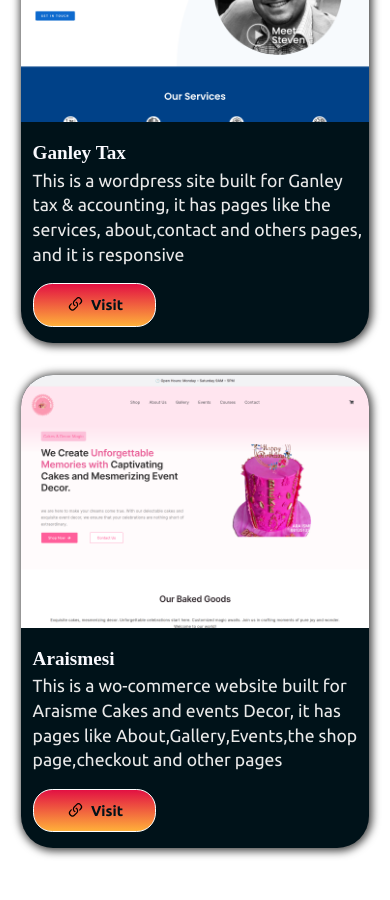
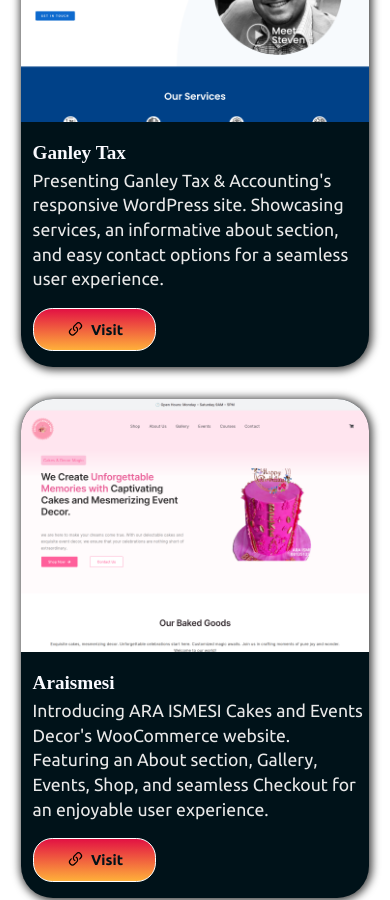
Before and after one commit to Walexz01/My-Portfolio, a React (Vite) app: page / in a window 390 px wide. Shown: the part 3920-4820 px from the top of the page. Built offline with nearby package versions, Linux system fonts and the light colour scheme.

Commit message:
update the project desc and style

```diff
--- a/src/Data/Projects.ts
+++ b/src/Data/Projects.ts
@@ -18,13 +18,13 @@
     {
         image:ganleytax,
         name:"Ganley Tax",
-        details: 'This is a wordpress site built for Ganley tax & accounting, it has pages like the services, about,contact and others pages, and it is responsive',
+        details: "Presenting Ganley Tax & Accounting's responsive WordPress site. Showcasing services, an informative about section, and easy contact options for a seamless user experience.",
         siteLink:'https://www.ganleytax.com/'
     },
     {
         image:araismesi,
         name:"Araismesi",
-        details: 'This is a wo-commerce website built for Araisme Cakes and events Decor, it has pages like About,Gallery,Events,the shop page,checkout and other pages ',
+        details: "Introducing ARA ISMESI Cakes and Events Decor's WooCommerce website. Featuring an About section, Gallery, Events, Shop, and seamless Checkout for an enjoyable user experience.",
         siteLink:'https://www.araismesi.com/'
     },
     // {
--- a/src/components/Projectcard.tsx
+++ b/src/components/Projectcard.tsx
@@ -11,10 +11,12 @@
 }: Project) => {
   return (
     <div className="projects__card">
-      <img src={image} alt="" />
-      <div className="project__details">
-        <h3 className="project__name ">{name}</h3>
-        <p className="project__about">{details}</p>
+      <div className="card_content">
+        <img src={image} alt="" />
+        <div className="project__details">
+          <h3 className="project__name ">{name}</h3>
+          <p className="project__about">{details}</p>
+        </div>
       </div>
       <div className="project__action__btn ">
         {githubLinnk && (
--- a/src/index.css
+++ b/src/index.css
@@ -6,10 +6,10 @@
 }
 
 :root {
-  --color__primary: #E21143;
-  --color__secondary: #FFB03A;
+  --color__primary: #e21143;
+  --color__secondary: #ffb03a;
   --color__l_black: #001219;
-  --color__black-100: #343a40
+  --color__black-100: #343a40;
 }
 
 h1,
@@ -19,16 +19,16 @@
 h5,
 h6 {
   color: var(--color__l_black);
-  font-family: 'Lato', sans-serif;
-  font-family: 'Lato', sans-serif;
+  font-family: "Lato", sans-serif;
+  font-family: "Lato", sans-serif;
 }
 
 p,
 span {
   color: var(--color__black-100);
-  font-family: 'Ubuntu', sans-serif;
+  font-family: "Ubuntu", sans-serif;
   line-height: 1.3;
-  font-family: 'Ubuntu', sans-serif;
+  font-family: "Ubuntu", sans-serif;
   line-height: 1.3;
 }
 
@@ -36,7 +36,7 @@
   text-decoration: none;
   color: 001219;
   font-weight: 600;
-  font-family: 'Ubuntu', sans-serif;
+  font-family: "Ubuntu", sans-serif;
   color: #001219;
 }
 
@@ -71,7 +71,7 @@
 
 .nav__container {
   width: 80%;
-  padding: 1rem .7rem;
+  padding: 1rem 0.7rem;
 }
 
 .nav__items {
@@ -86,7 +86,7 @@
 }
 
 .sub {
-  font-size: .9rem;
+  font-size: 0.9rem;
   color: var(--color__secondary);
 }
 
@@ -98,7 +98,6 @@
 
 .nav__link a {
   color: whitesmoke;
-
 }
 
 .nav__link a:hover {
@@ -120,7 +119,7 @@
   grid-template-columns: 1fr 1fr;
   gap: 5rem;
   align-items: center;
-  font-family: 'Lato', sans-serif;
+  font-family: "Lato", sans-serif;
 
   padding: 3rem 0 1rem 0;
 }
@@ -135,7 +134,11 @@
 }
 
 .gradient__text {
-  background: linear-gradient(60deg, var(--color__primary), var(--color__secondary));
+  background: linear-gradient(
+    60deg,
+    var(--color__primary),
+    var(--color__secondary)
+  );
   -webkit-text-fill-color: transparent;
   -webkit-background-clip: text;
 }
@@ -152,24 +155,23 @@
 }
 
 .btn {
-  padding: .7rem 2rem;
+  padding: 0.7rem 2rem;
   border-radius: 1.2rem;
   outline: none;
   font-size: 1rem;
   white-space: nowrap;
   background-color: white;
 
-  margin-right: .4rem;
+  margin-right: 0.4rem;
   border: 1px solid var(--color__l_black);
   display: inline-flex;
   align-items: center;
-  gap: .4rem;
+  gap: 0.4rem;
 }
 
 .btn a {
   color: var(--color__l_black);
   font-weight: 600;
-
 }
 
 .btn svg {
@@ -179,8 +181,7 @@
 .btn__colored {
   background: linear-gradient(var(--color__primary), var(--color__secondary));
   border: 1px solid white;
-  transition: all .5s ease-in;
-
+  transition: all 0.5s ease-in;
 }
 
 .btn__colored:hover {
@@ -191,8 +192,7 @@
 .color__hover__btn:hover {
   background: linear-gradient(var(--color__primary), var(--color__secondary));
   border: 1px solid white;
-  transition: all .5s ease-in;
-
+  transition: all 0.5s ease-in;
 }
 
 .hero__right img {
@@ -208,14 +208,13 @@
 
 .heading h2 {
   font-size: 2.7rem;
-  padding-bottom: .7rem;
-  font-family: 'Ubuntu', sans-serif;
+  padding-bottom: 0.7rem;
+  font-family: "Ubuntu", sans-serif;
 }
 
 .heading p {
-  font-family: 'Lato', sans-serif;
+  font-family: "Lato", sans-serif;
   font-size: 1.5rem;
-
 }
 
 .about__contents {
@@ -234,7 +233,7 @@
 }
 
 .about__right {
-  padding-top: .5rem;
+  padding-top: 0.5rem;
 }
 
 .about__right--content h3 {
@@ -243,7 +242,7 @@
 
 .about__contents p {
   font-size: 1.2rem;
-  padding: .5rem 0 .7rem 0;
+  padding: 0.5rem 0 0.7rem 0;
 }
 
 .details__container {
@@ -258,8 +257,8 @@
   display: flex;
   flex-wrap: nowrap;
   align-items: center;
-  margin: 0 0 .8rem 0;
-  gap: .3rem;
+  margin: 0 0 0.8rem 0;
+  gap: 0.3rem;
 }
 
 .about__left {
@@ -290,7 +289,6 @@
 /* ===================== services section ======================= */
 .services__section {
   background: var(--color__l_black);
-  ;
 }
 
 .services {
@@ -307,7 +305,7 @@
   border-radius: 1rem;
   padding: 2rem 1.5rem;
   border: 2px solid transparent;
-  transition: all .5s ease-in;
+  transition: all 0.5s ease-in;
 }
 
 .service:hover {
@@ -320,7 +318,7 @@
 }
 
 .service__heading {
-  margin-bottom: .5rem;
+  margin-bottom: 0.5rem;
   font-size: 1.4rem;
   line-height: 1.3;
 }
@@ -344,7 +342,9 @@
   overflow: hidden;
   padding-bottom: 1rem;
   box-shadow: 1px 1px 9px 2px rgba(0, 0, 0, 0.75);
-
+  display: flex;
+  flex-direction: column;
+  justify-content: space-between;
 }
 
 .projects__card img {
@@ -357,10 +357,9 @@
 
 .project__name {
   font-size: 1.4rem;
-  padding-bottom: .5rem;
+  padding-bottom: 0.5rem;
   color: #fafaff;
   font-family: cursive;
-
 }
 
 .project__about {
@@ -372,7 +371,7 @@
 .project__action__btn {
   display: flex;
   flex-wrap: wrap;
-  gap: .5rem;
+  gap: 0.5rem;
   padding: 0 1rem;
 }
 
@@ -383,7 +382,6 @@
 .visit__btn:hover a,
 .visit__btn:hover svg {
   color: var(--color__l_black);
-
 }
 
 /*=====================  contact section ================== */
@@ -421,7 +419,6 @@
 
 .contact__heading p {
   color: white;
-
 }
 
 .contact__bottom {
@@ -436,7 +433,7 @@
 }
 
 .contact__intro {
-  padding: .6rem 0;
+  padding: 0.6rem 0;
   font-size: 1.1rem;
   color: white;
 }
@@ -446,12 +443,12 @@
 }
 
 .contact_link {
-  padding-bottom: .7rem;
+  padding-bottom: 0.7rem;
 }
 
 .contact_link svg {
   color: #9b2226;
-  padding-right: .2rem;
+  padding-right: 0.2rem;
 }
 
 .contact_link h3 {
@@ -465,14 +462,13 @@
 .feedback {
   display: flex;
   align-items: flex-start;
-  padding: 1rem 0 .5rem 0;
+  padding: 1rem 0 0.5rem 0;
   font-size: 1.2rem;
-  gap: .3rem;
+  gap: 0.3rem;
 }
 
 .sent__feedback {
   color: green;
-
 }
 
 .erroor__feedback {
@@ -504,24 +500,20 @@
 .bottom__nav__link a {
   color: #001219;
   font-size: 1.4rem;
-
 }
 
 .bottom__nav__link a:hover {
   color: var(--color__secondary);
-
 }
 
 .end {
   font-size: 1.5rem;
   color: #001219;
-  font-family: 'Ubuntu', sans-serif;
-
+  font-family: "Ubuntu", sans-serif;
 }
 
 /* ============= media query for 1024px screen =============== */
-@media (max-width : 1024px) {
-
+@media (max-width: 1024px) {
   /* =========== aboutt section ============ */
   .heading {
     padding-bottom: 1.5rem;
@@ -529,7 +521,7 @@
 
   .heading h2 {
     font-size: 2.4rem;
-    padding-bottom: .4rem;
+    padding-bottom: 0.4rem;
   }
 
   .heading p {
@@ -548,7 +540,7 @@
   }
 
   .about__right {
-    padding-top: .3rem;
+    padding-top: 0.3rem;
   }
 
   .about__right--content h3 {
@@ -564,14 +556,14 @@
     grid-template-columns: 1fr 1fr;
     gap: 1rem;
     align-items: center;
-    padding-bottom: .5rem;
+    padding-bottom: 0.5rem;
   }
 
   .detail {
     display: flex;
     flex-wrap: nowrap;
     align-items: center;
-    margin: 0 0 .5rem 0;
+    margin: 0 0 0.5rem 0;
   }
 
   .detail h3 {
@@ -593,7 +585,7 @@
   }
 
   .service__heading {
-    margin-bottom: .5rem;
+    margin-bottom: 0.5rem;
     font-size: 1.3rem;
   }
 
@@ -608,13 +600,12 @@
   }
 
   .project__details {
-    padding: .5rem 0 .7rem .7rem;
+    padding: 0.5rem 0 0.7rem 0.7rem;
   }
 
   .project__name {
     font-size: 1.3rem;
-    padding-bottom: .2rem;
-
+    padding-bottom: 0.2rem;
   }
 
   .project__about {
@@ -622,15 +613,12 @@
   }
 
   .project__action__btn {
-    padding: 0 .7rem;
+    padding: 0 0.7rem;
   }
-
-
-
 }
 
 /* ============= media query for 768px screen =============== */
-@media (max-width : 768px) {
+@media (max-width: 768px) {
   section {
     padding: 3rem 1rem;
   }
@@ -642,7 +630,7 @@
   /* ================= NAvBar style ==================== */
   .nav__container {
     width: 90%;
-    padding: .7rem .5rem;
+    padding: 0.7rem 0.5rem;
   }
 
   .nav__logo {
@@ -662,7 +650,6 @@
     justify-content: center;
     font-size: 1.3rem;
     display: none;
-
   }
 
   .nav__link {
@@ -671,9 +658,8 @@
     padding: 1rem;
     border-radius: 2rem;
     text-align: center;
-    transition: all .5s ease-in;
-    margin: .2rem 0;
-
+    transition: all 0.5s ease-in;
+    margin: 0.2rem 0;
   }
 
   .nav__link:hover {
@@ -732,7 +718,7 @@
 
   .heading h2 {
     font-size: 2rem;
-    padding-bottom: .3rem;
+    padding-bottom: 0.3rem;
   }
 
   .heading p {
@@ -759,16 +745,16 @@
 
   .about__contents p {
     font-size: 1.1rem;
-    padding: .3rem 0 .5rem 0;
+    padding: 0.3rem 0 0.5rem 0;
   }
 
   .details__container {
     grid-template-columns: 1fr 1fr;
-    padding: .5rem 0;
+    padding: 0.5rem 0;
   }
 
   .detail {
-    margin: 0 0 .5rem 0;
+    margin: 0 0 0.5rem 0;
   }
 
   .detail h3 {
@@ -785,12 +771,12 @@
   }
 
   .project__details {
-    padding: .3rem 0 1rem .5rem;
+    padding: 0.3rem 0 1rem 0.5rem;
   }
 
   .project__name {
     font-size: 1rem;
-    padding-bottom: .5rem;
+    padding-bottom: 0.5rem;
   }
 
   .project__about {
@@ -800,14 +786,13 @@
   .project__action__btn {
     display: flex;
     flex-wrap: wrap;
-    gap: .5rem;
-    padding: 0 .5rem;
+    gap: 0.5rem;
+    padding: 0 0.5rem;
   }
-
 
   /*=====================  contact section ================== */
   .contact__form {
-    padding: 1rem .2rem;
+    padding: 1rem 0.2rem;
     gap: 1rem;
   }
 
@@ -832,11 +817,11 @@
   }
 
   .contact__links {
-    padding: .7rem 0;
+    padding: 0.7rem 0;
   }
 
   .contact_link {
-    padding-bottom: .5rem;
+    padding-bottom: 0.5rem;
   }
 
   .send__btn {
@@ -854,20 +839,16 @@
 
   .bottom__nav__link a {
     font-size: 1.2rem;
-
   }
 
   .end {
     font-size: 1.2rem;
     color: #001219;
   }
-
-
 }
 
-
 /* ============= media query for 600px screen =============== */
-@media (max-width : 600px) {
+@media (max-width: 600px) {
   section {
     padding: 4rem 1rem;
   }
@@ -909,7 +890,7 @@
   }
 
   .btn {
-    font-size: .9rem;
+    font-size: 0.9rem;
     margin-right: 0rem;
   }
 
@@ -919,12 +900,12 @@
 
   /* =========== about section ============ */
   .heading {
-    padding-bottom: .7rem;
+    padding-bottom: 0.7rem;
   }
 
   .heading h2 {
     font-size: 1.7rem;
-    padding-bottom: .5rem;
+    padding-bottom: 0.5rem;
   }
 
   .heading p {
@@ -938,17 +919,17 @@
 
   .about__contents p {
     font-size: 1.2rem;
-    padding: .3rem 0 .4rem 0;
+    padding: 0.3rem 0 0.4rem 0;
   }
 
   .details__container {
     grid-template-columns: 1fr;
-    gap: .5rem;
-    padding-bottom: .5rem;
+    gap: 0.5rem;
+    padding-bottom: 0.5rem;
   }
 
   .detail {
-    margin: 0 0 .7rem 0;
+    margin: 0 0 0.7rem 0;
   }
 
   .detail h3 {
@@ -962,7 +943,7 @@
   /* ===================== services section ======================= */
   .services {
     gap: 2rem;
-    grid-template-columns: .9fr;
+    grid-template-columns: 0.9fr;
   }
 
   .service {
@@ -985,13 +966,12 @@
   }
 
   .project__details {
-    padding: 1rem 0 1rem .7rem;
+    padding: 1rem 0 1rem 0.7rem;
   }
 
   .project__name {
     font-size: 1.2rem;
-    padding-bottom: .3rem;
-
+    padding-bottom: 0.3rem;
   }
 
   .project__about {
@@ -999,7 +979,7 @@
   }
 
   .project__action__btn {
-    padding: 0 .7rem;
+    padding: 0 0.7rem;
   }
 
   /* ======================= Footer ================= */
@@ -1018,15 +998,9 @@
 
   .bottom__nav__link a {
     font-size: 1.2rem;
-
   }
 
   .end {
     font-size: 1.2rem;
   }
-
-
-
-
-
 }
```
